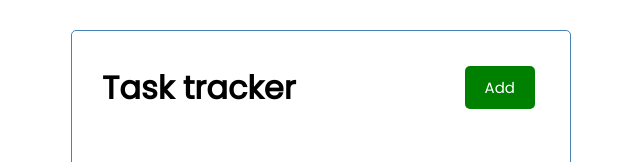
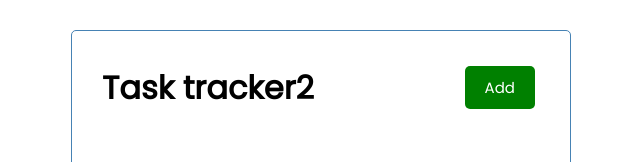
Before and after one commit to Szilagyi001/React-task-tracker-2, a React (Create React App) app: page / in a window 1280 px wide. Shown: the top 162 px of the page, without its empty margins (319-959 px from the left). Built offline with nearby package versions, Linux system fonts and the light colour scheme.

Commit message:
Title edited

```diff
--- a/src/components/Header.js
+++ b/src/components/Header.js
@@ -3,7 +3,7 @@ import Button from "./Button"
 const Header = () => {
   return (
     <header className='header'>
-        <h1>Task tracker</h1>
+        <h1>Task tracker2</h1>
         <Button color='green' text='Add' />
     </header>
   )
```
